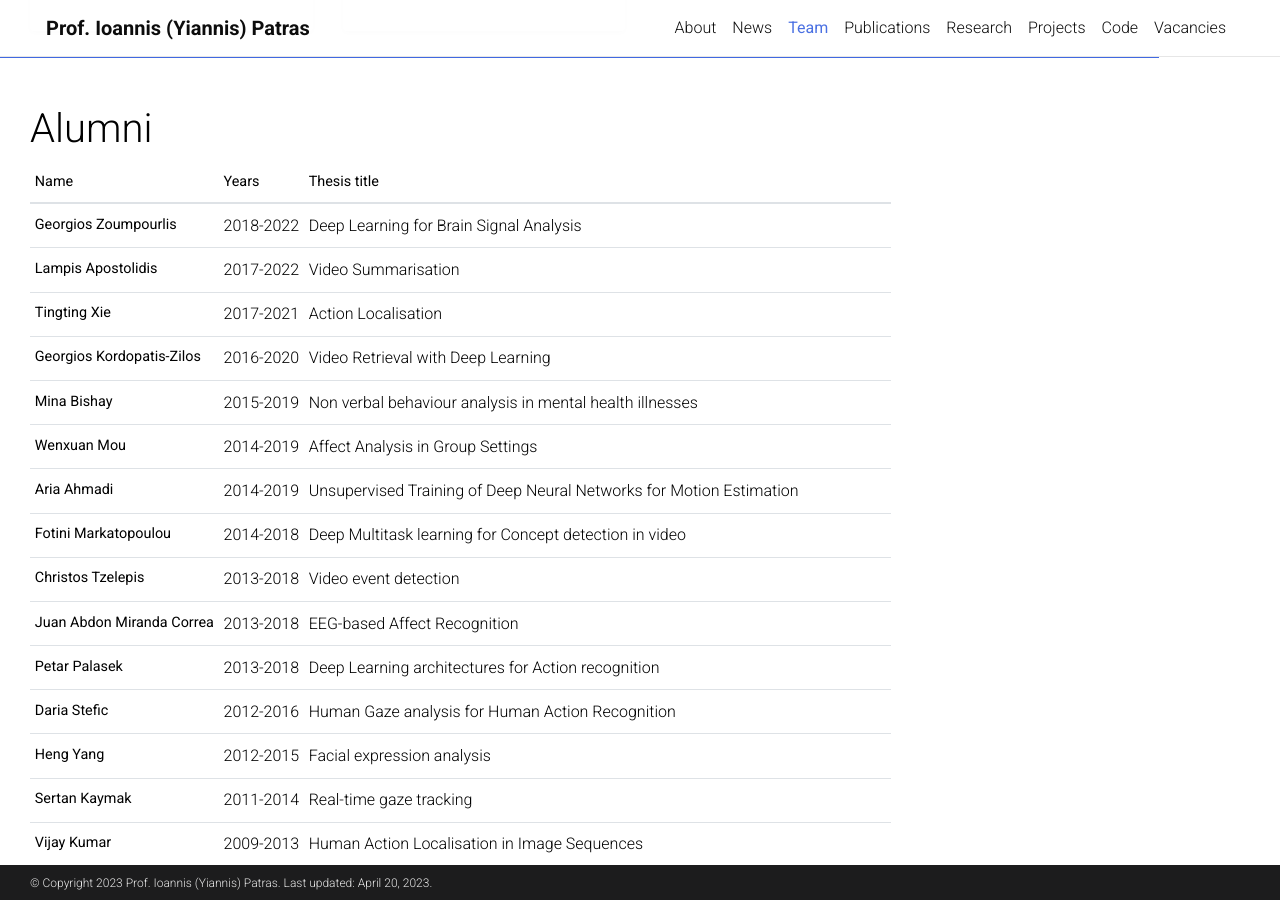
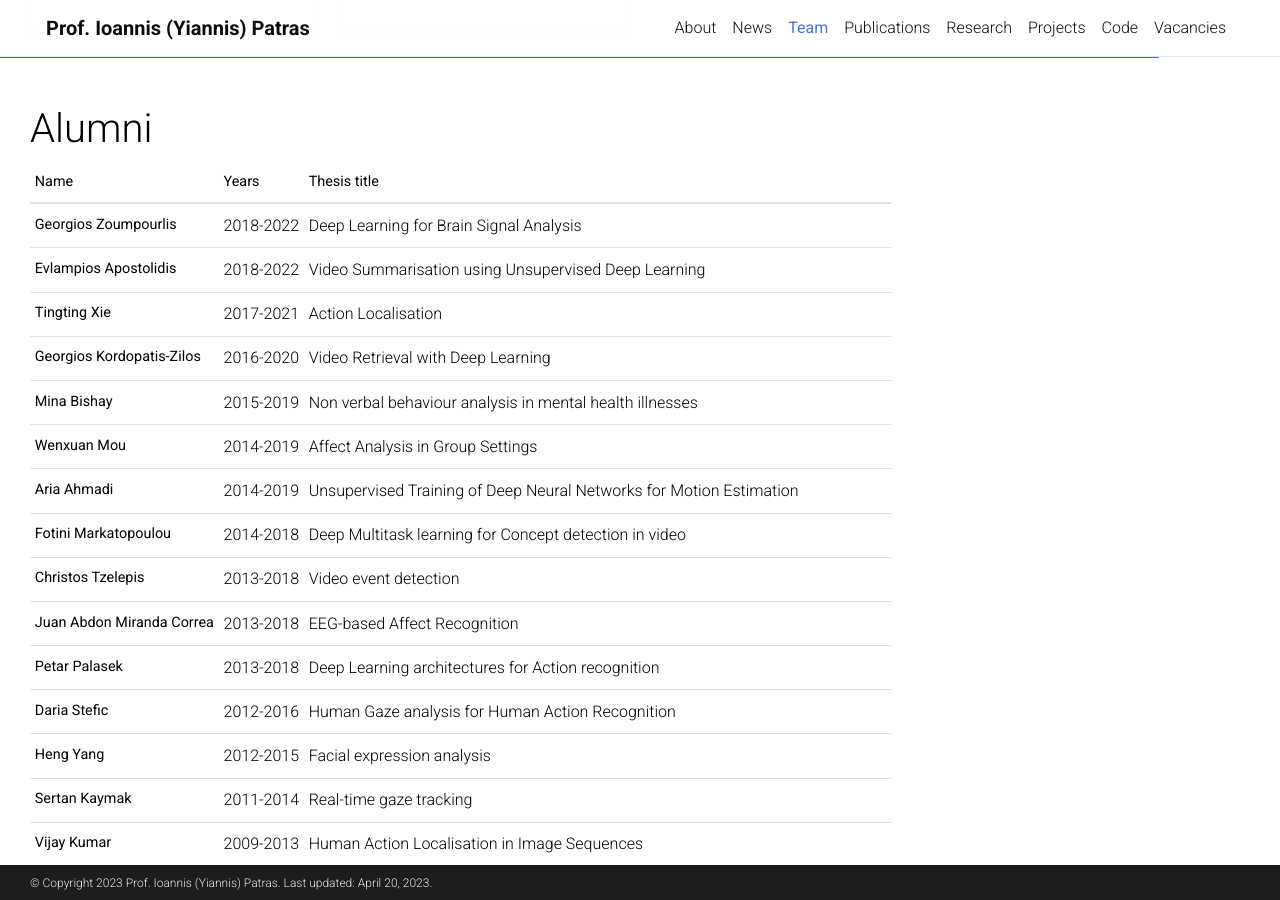
Before and after one commit to Computer-Vision-and-Human-Sensing-Lab/cvhs-website, a Jekyll site: the page built from _pages/team.md, in a window 1280 px wide and 900 px high, scrolled down 2626 px. Built offline with Jekyll 4.4.1, drawn with Linux system fonts in a browser that asks for light colours; comment, search, counter and statistics services are not loaded; a style sheet for code colours, icons or effects is not loaded.

Commit message:
Update team.yml

```diff
--- a/_data/team.yml
+++ b/_data/team.yml
@@ -68,9 +68,9 @@ alumni:
   - name: Georgios Zoumpourlis
     research: Deep Learning for Brain Signal Analysis
     years: 2018-2022
-  - name: Lampis Apostolidis
-    research: Video Summarisation
-    years: 2017-2022
+  - name: Evlampios Apostolidis
+    research: Video Summarisation using Unsupervised Deep Learning
+    years: 2018-2022
   - name: Tingting Xie
     research: Action Localisation
     years: 2017-2021
```
